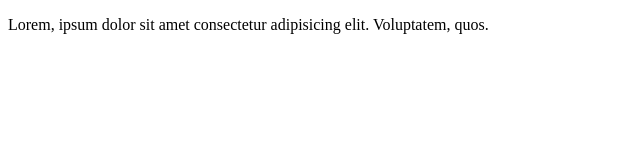
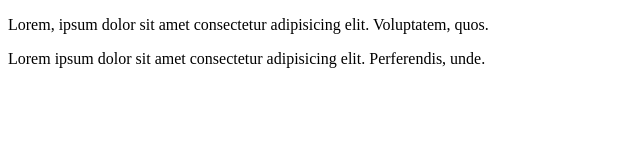
Before and after one commit to utkarsh-goyal1/LocalRepo, a plain HTML site: page index.html in a window 1280 px wide. Shown: the whole page, without its empty margins (0-640 px from the left). Drawn offline with Linux system fonts and the light colour scheme.

Commit message:
Add Changes

```diff
--- a/index.html
+++ b/index.html
@@ -7,5 +7,6 @@
 </head>
 <body>
     <p>Lorem, ipsum dolor sit amet consectetur adipisicing elit. Voluptatem, quos.</p>
+    <p>Lorem ipsum dolor sit amet consectetur adipisicing elit. Perferendis, unde.</p>
 </body>
 </html>
```
